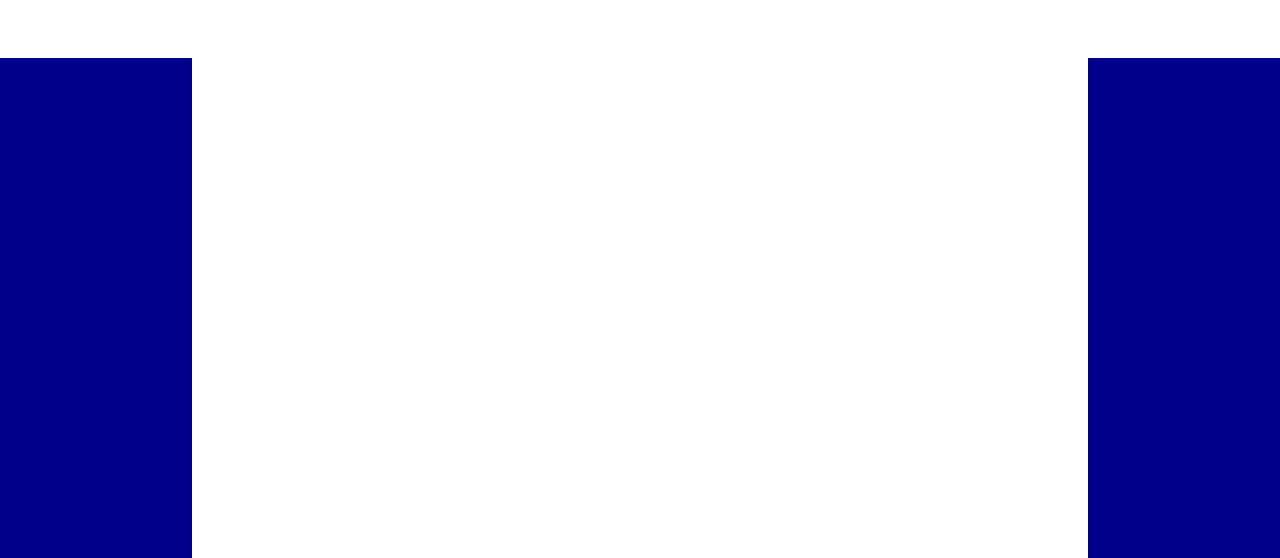
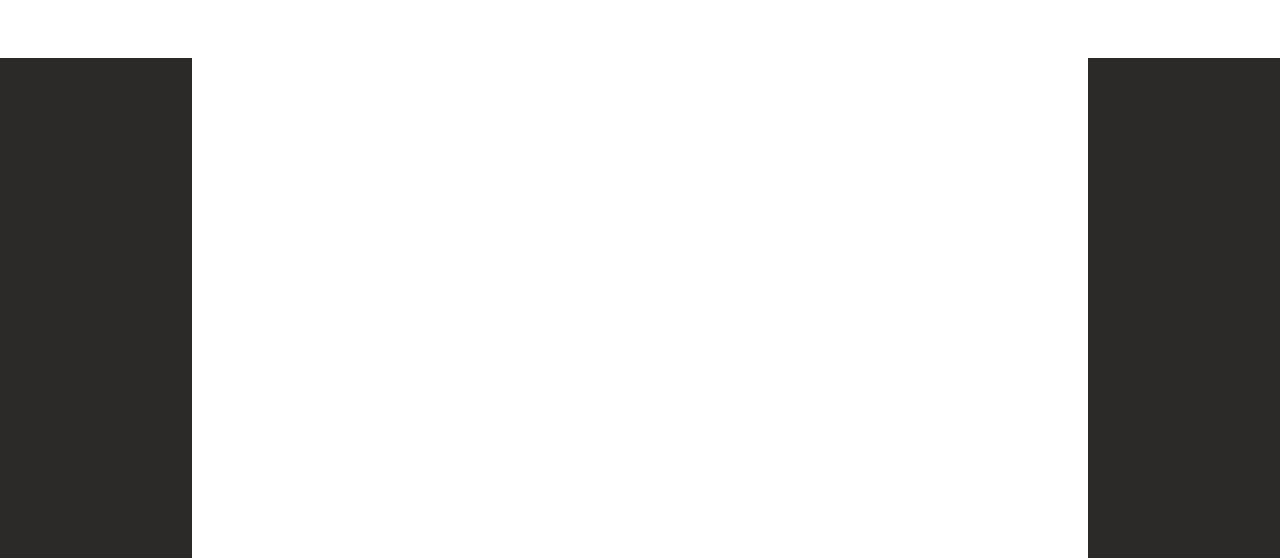
Before and after one commit to Omxz/Rick-and-Morty-project, a plain HTML site: page rickandmorty.html in a window 1280 px wide. Shown: the part 242-800 px from the top of the page. Drawn offline with Linux system fonts and the light colour scheme.

Commit message:
changed back on main

```diff
--- a/rickandmorty.scss
+++ b/rickandmorty.scss
@@ -31,7 +31,7 @@ h1{
 }
 .main{
     height: 100vh;
-    background-color: darkblue;
+    background-color: rgb(44, 41, 41);
     width: 100%;
     display: flex;
     justify-content: center;
```
Also changed, not shown: rickandmorty.css, 1 other file.
